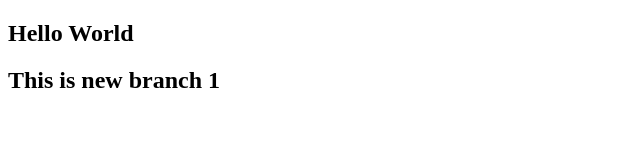
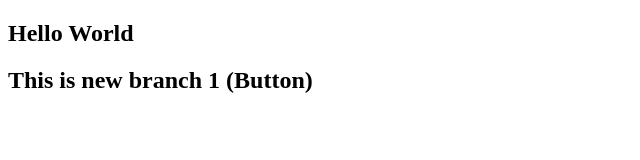
Before and after one commit to Amarkanaparthi/GitHubDemo, a plain HTML site: page index.html in a window 1280 px wide. Shown: the whole page, without its empty margins (0-640 px from the left). Drawn offline with Linux system fonts and the light colour scheme.

```diff
--- a/index.html
+++ b/index.html
@@ -7,6 +7,6 @@
 </head>
 <body>
     <h2>Hello World</h2>
-    <h2> This is new branch 1</h2>
+    <h2> This is new branch 1 (Button)</h2>
 </body>
 </html>
```
